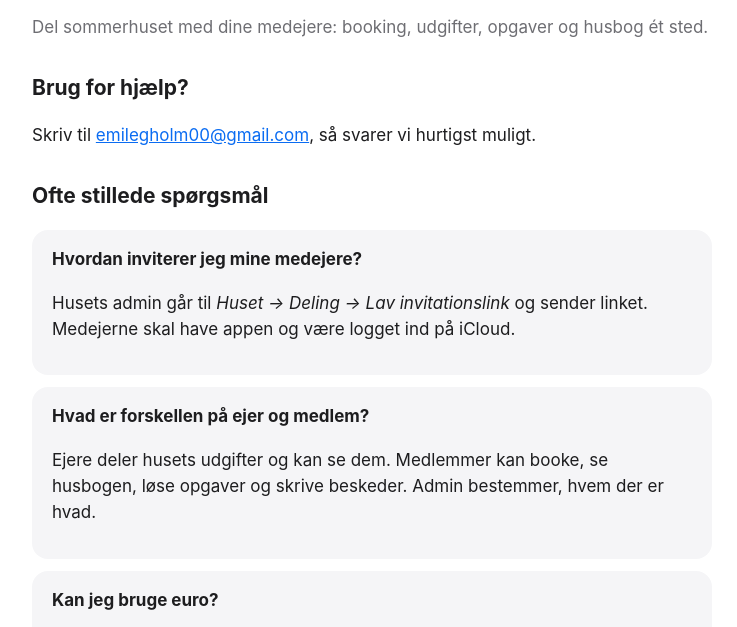
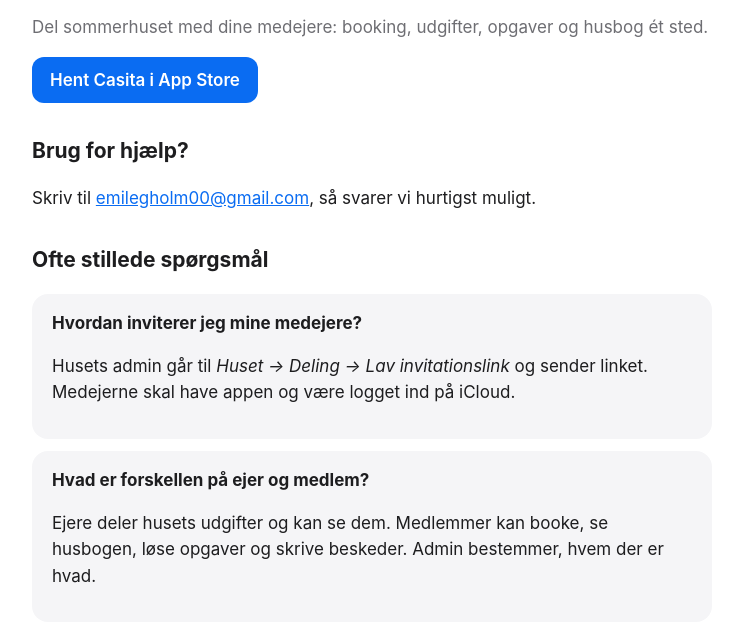
Before and after one commit to emilegholm00-tech/casashare, a plain HTML site: page index.html in a window 1280 px wide. Shown: the part 99-726 px from the top of the page, without its empty margins (268-1005 px from the left). Drawn offline with Linux system fonts and the light colour scheme.

Commit message:
Google-beskrivelse, ny titel og App Store-knap (godkendt forslag 2026-11-12-casita-site-seo)

```diff
--- a/index.html
+++ b/index.html
@@ -3,7 +3,8 @@
 <head>
 <meta charset="utf-8">
 <meta name="viewport" content="width=device-width, initial-scale=1">
-<title>Casita – support</title>
+<title>Casita – app til familier, der deler sommerhus</title>
+<meta name="description" content="Casita er en gratis app til familier, der deler sommerhus eller hytte: fælles kalender, udgifter, opgaver og husbog.">
 <style>
   :root { --text: #1d1d1f; --muted: #6e6e73; --bg: #ffffff; --card: #f5f5f7; --accent: #0a6cf2; }
   @media (prefers-color-scheme: dark) { :root { --text: #f5f5f7; --muted: #a1a1a6; --bg: #000000; --card: #1c1c1e; --accent: #4c9cff; } }
@@ -14,12 +15,14 @@
   .muted { color: var(--muted); }
   .card { background: var(--card); border-radius: 16px; padding: 16px 20px; margin: 12px 0; }
   a { color: var(--accent); }
+  a.appstore { display: inline-block; background: var(--accent); color: #fff; text-decoration: none; font-weight: 600; padding: 10px 18px; border-radius: 12px; }
 </style>
 </head>
 <body>
 <main>
 <h1>Casita</h1>
 <p class="muted">Del sommerhuset med dine medejere: booking, udgifter, opgaver og husbog ét sted.</p>
+<p><a class="appstore" href="https://apps.apple.com/app/id6828492052">Hent Casita i App Store</a></p>
 
 <h2>Brug for hjælp?</h2>
 <p>Skriv til <a href="mailto:emilegholm00@gmail.com">emilegholm00@gmail.com</a>, så svarer vi hurtigst muligt.</p>
```
